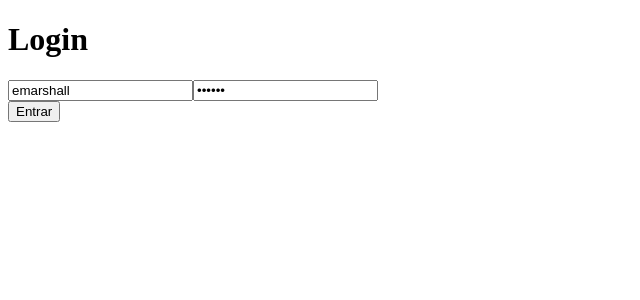
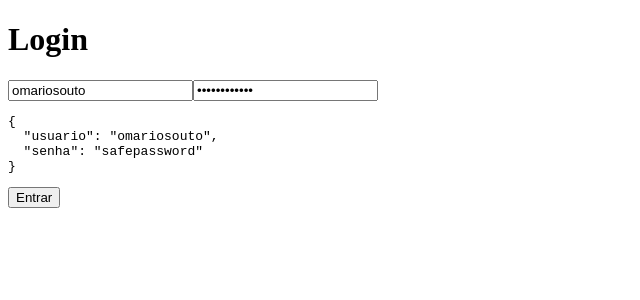
Before and after one commit to egMarshall/next-tokens, a Next.js app in the folder frontend/: page / in a window 1280 px wide. Shown: the top 300 px of the page, without its empty margins (0-640 px from the left). Built offline with nearby package versions, Linux system fonts and the light colour scheme.

Commit message:
[FIX] Corrige função do handleChange e retorno de erro.

```diff
--- a/frontend/pages/index.js
+++ b/frontend/pages/index.js
@@ -1,11 +1,12 @@
 import { useState } from "react";
 import { useRouter } from "next/router";
+import { authService } from "../src/services/auth/authService";
 
 export default function HomeScreen() {
   const router = useRouter();
   const [values, setValues] = useState({
-    usuario: 'emarshall',
-    senha: 'verde1',
+    usuario: 'omariosouto',
+    senha: 'safepassword',
   })
 
   function handleChange(event) {
@@ -14,19 +15,29 @@ export default function HomeScreen() {
     setValues((currentValues) => {
       return {
         ...currentValues,
-        [fieldName]: fieldValue
-      }
+        [fieldName]: fieldValue,
+      };
     })
   }
-
 
   return (
     <div>
       <h1>Login</h1>
       <form onSubmit={(event) => {
+        // onSubmit -> controller (pega dados do usuário e envia para um serviço)
+        // authService -> Serviço
         event.preventDefault();
-
-        router.push('/auth-page-ssr')
+        authService
+        .login({
+          username: values.usuario,
+          password: values.senha,
+        })
+        .then(() => {
+          router.push('/auth-page-ssr')
+        })
+        .catch((error) => {
+          alert(error.message);
+        })
       }}>
         <input
           placeholder="Usuário" name="usuario"
@@ -38,9 +49,9 @@ export default function HomeScreen() {
           value={values.senha}
           onChange={handleChange}
         />
-        {/* <pre>
+        <pre>
           {JSON.stringify(values, null, 2)}
-        </pre> */}
+        </pre>
         <div>
           <button>
             Entrar
```
